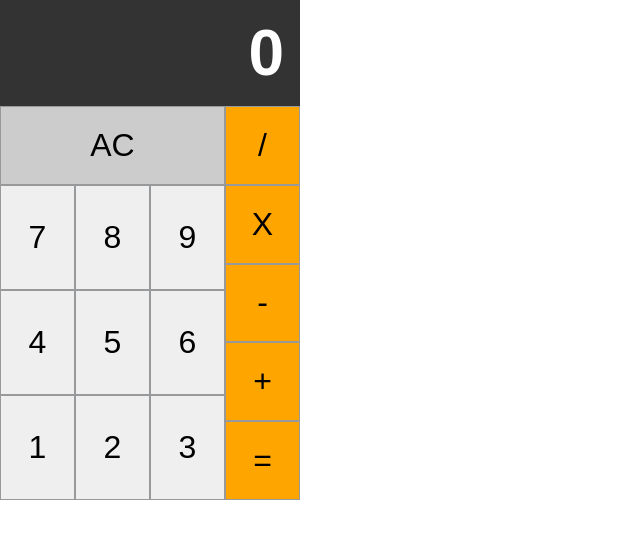
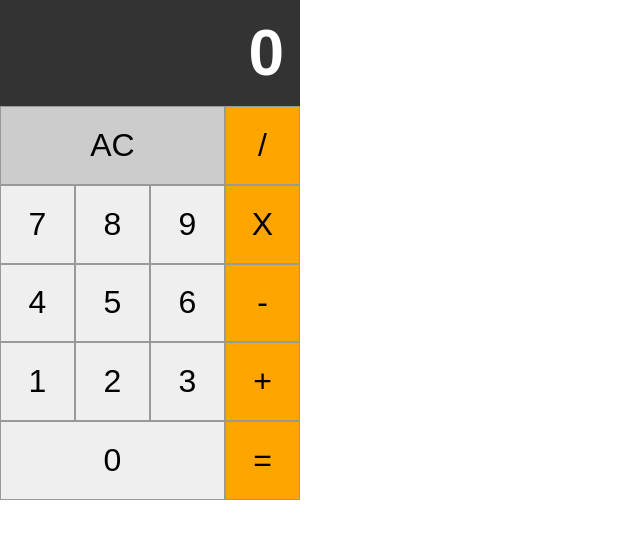
Before and after one commit to next-step/react-calculator, a React (Vite) app: page / in a window 1280 px wide. Shown: the top 538 px of the page, without its empty margins (0-640 px from the left). Built offline with nearby package versions, Linux system fonts and the light colour scheme; the HTML template or start-up script is replaced by a standard one.

Commit message:
fix: 누락된 0 버튼 추가

```diff
--- a/src/Calculator/DigitButtonList/DigitButtonList.tsx
+++ b/src/Calculator/DigitButtonList/DigitButtonList.tsx
@@ -1,10 +1,10 @@
 import DigitButton from './DigitButton'
 
 const DigitButtonList = () => {
-  const MAX_NUMBER = 9
+  const NUMBER_LENGTH = 10
   const NUMBERS = Array.from(
-    { length: MAX_NUMBER },
-    (_, index) => MAX_NUMBER - index,
+    { length: NUMBER_LENGTH },
+    (_, index) => NUMBER_LENGTH - index - 1,
   )
 
   return (
```
